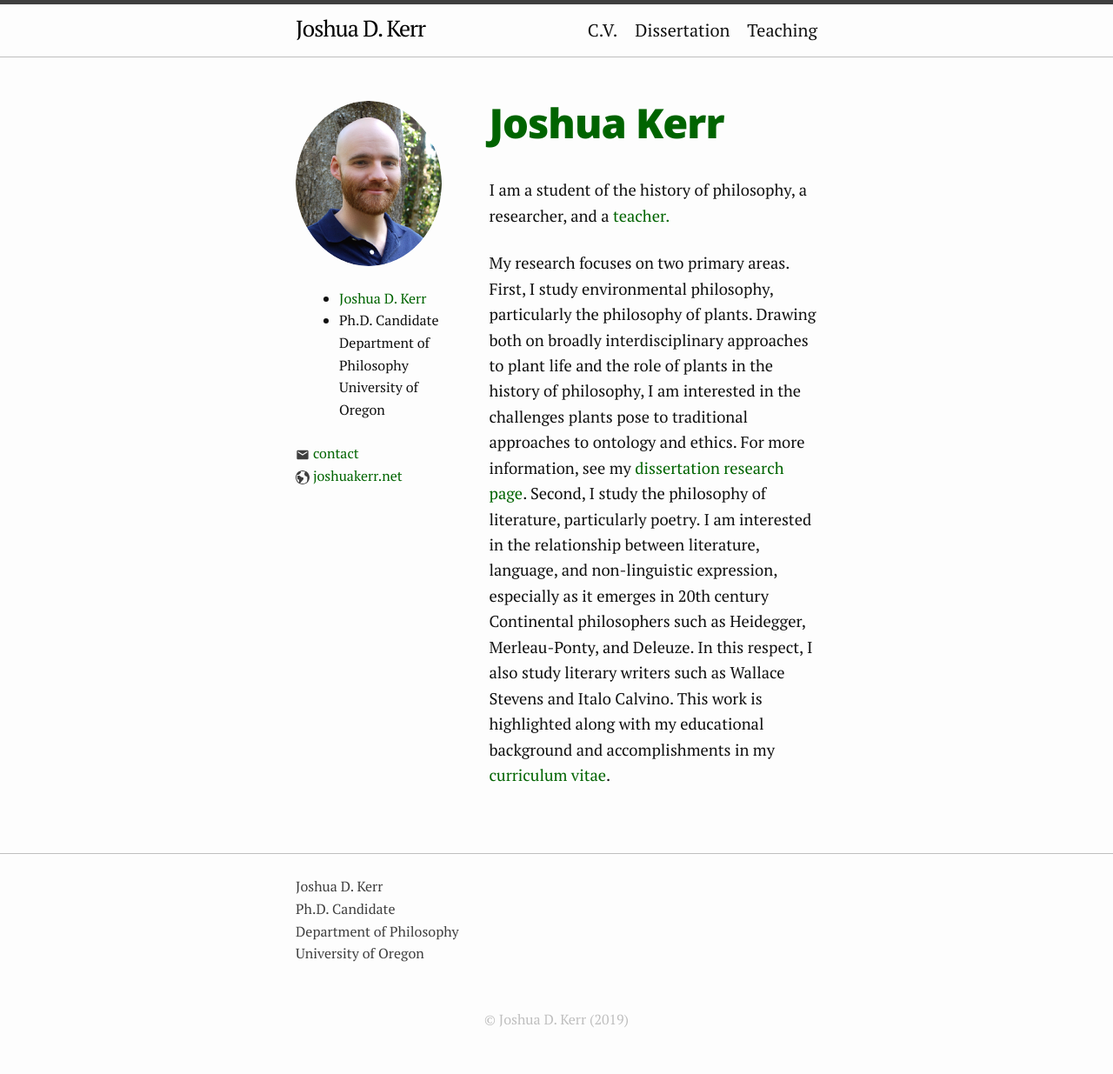
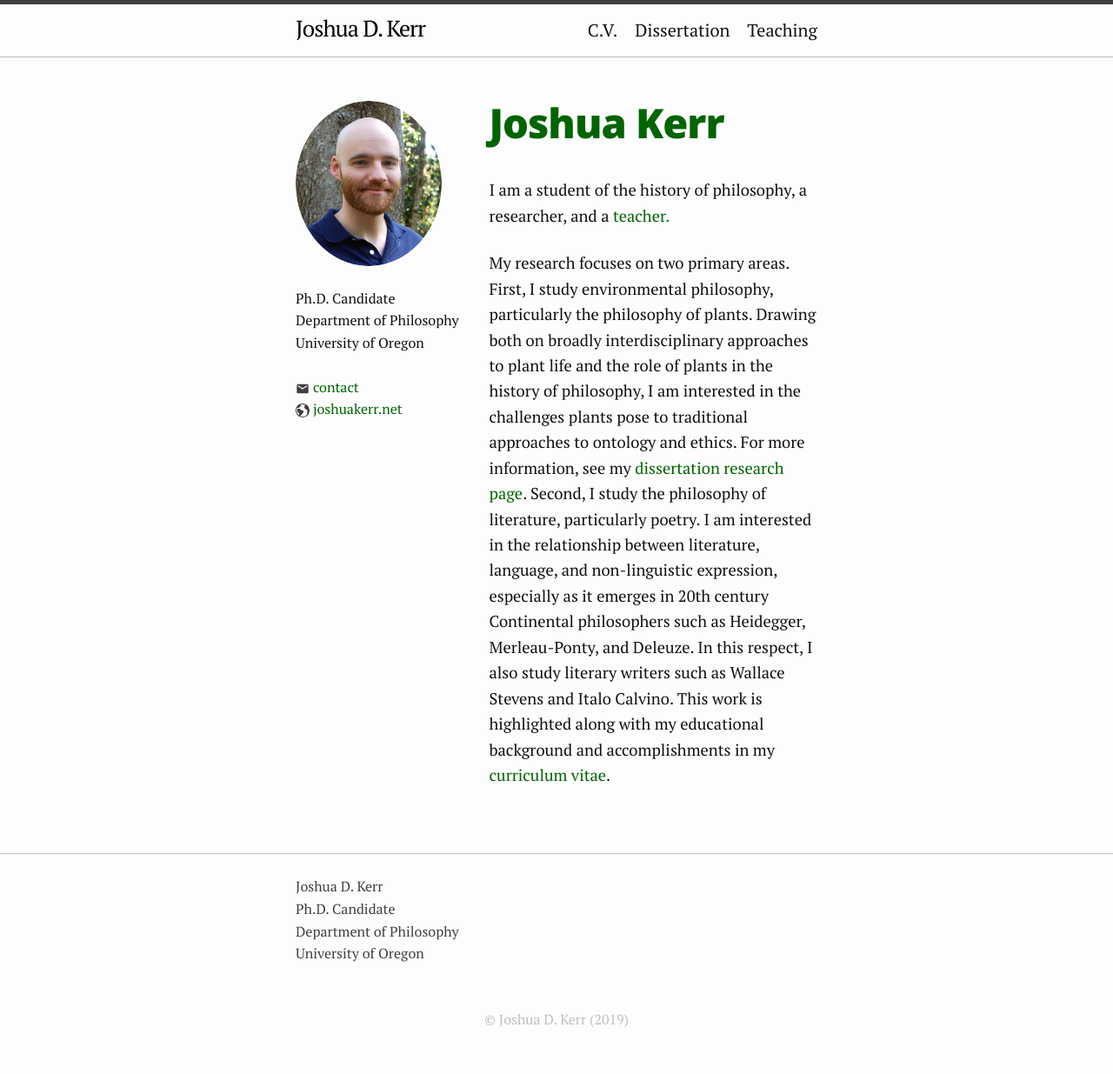
Before and after one commit to joshuakerr/joshuakerr.github.io.old, a Jekyll site: the page built from index.md, in a window 1280 px wide. Shown: the whole page at 87% size. Built offline with Jekyll 4.4.1, drawn with Linux system fonts in a browser that asks for light colours.

Commit message:
theme updates

```diff
--- a/_layouts/about.html
+++ b/_layouts/about.html
@@ -7,26 +7,9 @@ layout: default
 
     <img class="user-picture" src="{{ site.url }}/images/portrait-small.png" alt="{{ site.author }}">
 
-    <ul class="footer-col footer-col-1">
-	 <li>
-	   {% include _i18n/sitetitle.html %}
-
-	 {% if site.author_display %}
-	 <span class="author">
-	   {{ i18n.by[plang] }}
-	   {% if site.author_website %}
-	   <a target="_blank" href="{% include _i18n/i18n.html value=site.author_website %}">{{ site.author }}</a>
-	   {% else %}
-	   {{ site.author }}
-	   {% endif %}
-	 </span>
-	 </li>
-	 {% endif %}
-
-	 {% if site.description %}
-	 <li>{% include _i18n/i18n.html value=site.description %}</li>
-	 {% endif %}
-    </ul>
+	{% if site.description %}
+		{% include _i18n/i18n.html value=site.description %}</li>
+	{% endif %}
 
     <ul class="contact-list">
       {% if site.email %}
```
